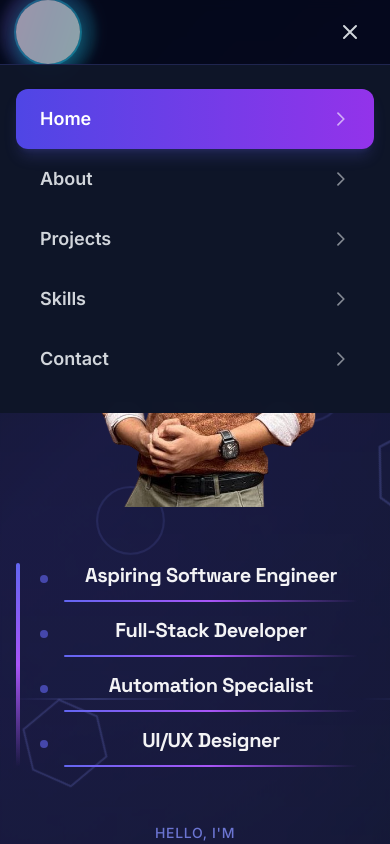
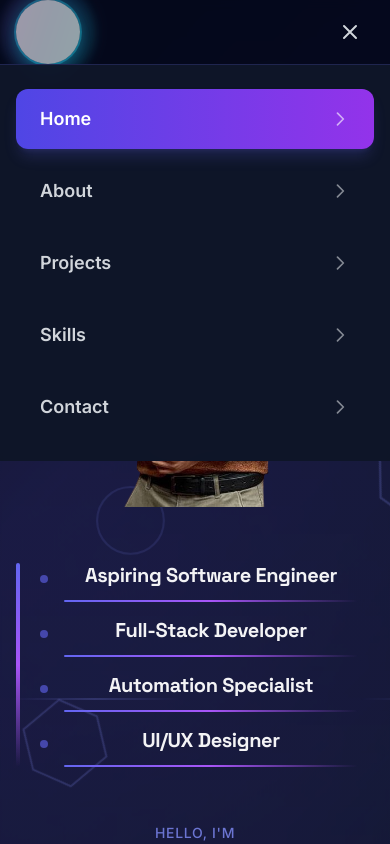
Before and after one commit to A-Piyas-04/My_Portfoilo, a Next.js app: page / in a window 390 px wide. Both pictures are taken after a click on the button "Toggle menu". Shown: the top 844 px of the page. Built offline with nearby package versions, Linux system fonts and the light colour scheme; grey boxes are pictures that could not be loaded.

Commit message:
Refactor Navbar component to improve smooth scrolling functionality and enhance mobile menu interaction. Implement a new handleMobileClick function for better navigation and user experience.

```diff
--- a/components/Navbar.jsx
+++ b/components/Navbar.jsx
@@ -39,9 +39,11 @@ export default function Navbar() {
   }, [])
 
    const handleSmoothScroll = (e, href) => {
-    e.preventDefault()
+     if (e) e.preventDefault()
+
      const targetId = href.substring(1)
      const element = document.getElementById(targetId)
+
      if (element) {
        const offset = 96 // Navbar height
        const elementPosition = element.getBoundingClientRect().top
@@ -51,7 +53,6 @@ export default function Navbar() {
          top: offsetPosition,
          behavior: 'smooth'
        })
-      setIsMobileMenuOpen(false)
      }
    }
 
@@ -93,7 +94,7 @@ export default function Navbar() {
                 className="absolute -inset-2 rounded-full bg-gradient-to-r from-cyan-400 via-blue-500 to-purple-500 opacity-30 blur-sm"
                 animate={{
                   scale: [1.1, 1.2, 1.1],
-                  opacity: [0.1, 0.15, 0.15],
+                  opacity: [0.1, 0.11, 0.11],
                   rotate: [0, 360]
                 }}
                 transition={{
@@ -213,45 +214,69 @@ export default function Navbar() {
               {navLinks.map((link, index) => {
                 const sectionId = link.href.substring(1)
                 const isActive = activeSection === sectionId
+
+                const handleMobileClick = (e) => {
+                  e.preventDefault()
+                  e.stopPropagation()
+
+                  console.log(`Mobile click: ${link.name} -> ${link.href}`)
+
+                  // Close mobile menu immediately
+                  setIsMobileMenuOpen(false)
+
+                  // Navigate to section
+                  const targetId = link.href.substring(1)
+                  const element = document.getElementById(targetId)
+
+                  if (element) {
+                    console.log(`Found element: ${targetId}`)
+
+                    // Use a small timeout to ensure menu animation doesn't interfere
+                    setTimeout(() => {
+                      const offset = 96
+                      const elementPosition = element.getBoundingClientRect().top
+                      const offsetPosition = elementPosition + window.pageYOffset - offset
+
+                      console.log(`Scrolling to position: ${offsetPosition}`)
+
+                      window.scrollTo({
+                        top: offsetPosition,
+                        behavior: 'smooth'
+                      })
+                    }, 150)
+                  } else {
+                    console.error(`Element not found: ${targetId}`)
+                  }
+                }
+
                 return (
-                  <motion.a
-                    key={link.name}
-                    href={link.href}
-                    onClick={(e) => handleSmoothScroll(e, link.href)}
-                    initial={{ opacity: 0, x: -20 }}
-                    animate={{ opacity: 1, x: 0 }}
-                    exit={{ opacity: 0, x: -20 }}
-                    transition={{ duration: 0.3, delay: index * 0.1 }}
-                    whileHover={{ scale: 1.02 }}
-                    whileTap={{ scale: 0.98 }}
-                  >
-                    <motion.div
-                      className={`px-6 py-4 rounded-xl text-lg font-semibold transition-all duration-300 ${
+                  <div key={link.name} className="w-full">
+                    <button
+                      onClick={handleMobileClick}
+                      className={`w-full px-6 py-4 rounded-xl text-lg font-semibold transition-all duration-300 text-left cursor-pointer touch-manipulation select-none ${
                         isActive
                           ? 'bg-gradient-to-r from-indigo-600 to-purple-600 text-white shadow-lg shadow-indigo-500/20'
-                          : 'text-gray-300 hover:text-white hover:bg-slate-800/50'
+                          : 'text-gray-300 hover:text-white hover:bg-slate-800/50 active:bg-slate-700/50'
                       }`}
-                      whileHover={!isActive ? {
-                        x: 8,
-                        backgroundColor: 'rgba(30, 41, 59, 0.8)',
-                        boxShadow: '0 4px 20px rgba(99, 102, 241, 0.1)'
-                      } : { x: 8 }}
+                      type="button"
+                      style={{
+                        WebkitTapHighlightColor: 'transparent',
+                        touchAction: 'manipulation'
+                      }}
                     >
                       <div className="flex items-center justify-between">
                         <span>{link.name}</span>
-                        <motion.svg
+                        <svg
                           className="w-5 h-5 opacity-60"
                           fill="none"
                           stroke="currentColor"
                           viewBox="0 0 24 24"
-                          animate={{ x: [0, 4, 0] }}
-                          transition={{ duration: 1.5, repeat: Infinity }}
                         >
                           <path strokeLinecap="round" strokeLinejoin="round" strokeWidth={2} d="M9 5l7 7-7 7" />
-                        </motion.svg>
+                        </svg>
                       </div>
-                    </motion.div>
-                  </motion.a>
+                    </button>
+                  </div>
                 )
               })}
             </div>
```
Lines whose indentation alone changed are shown as unchanged.
